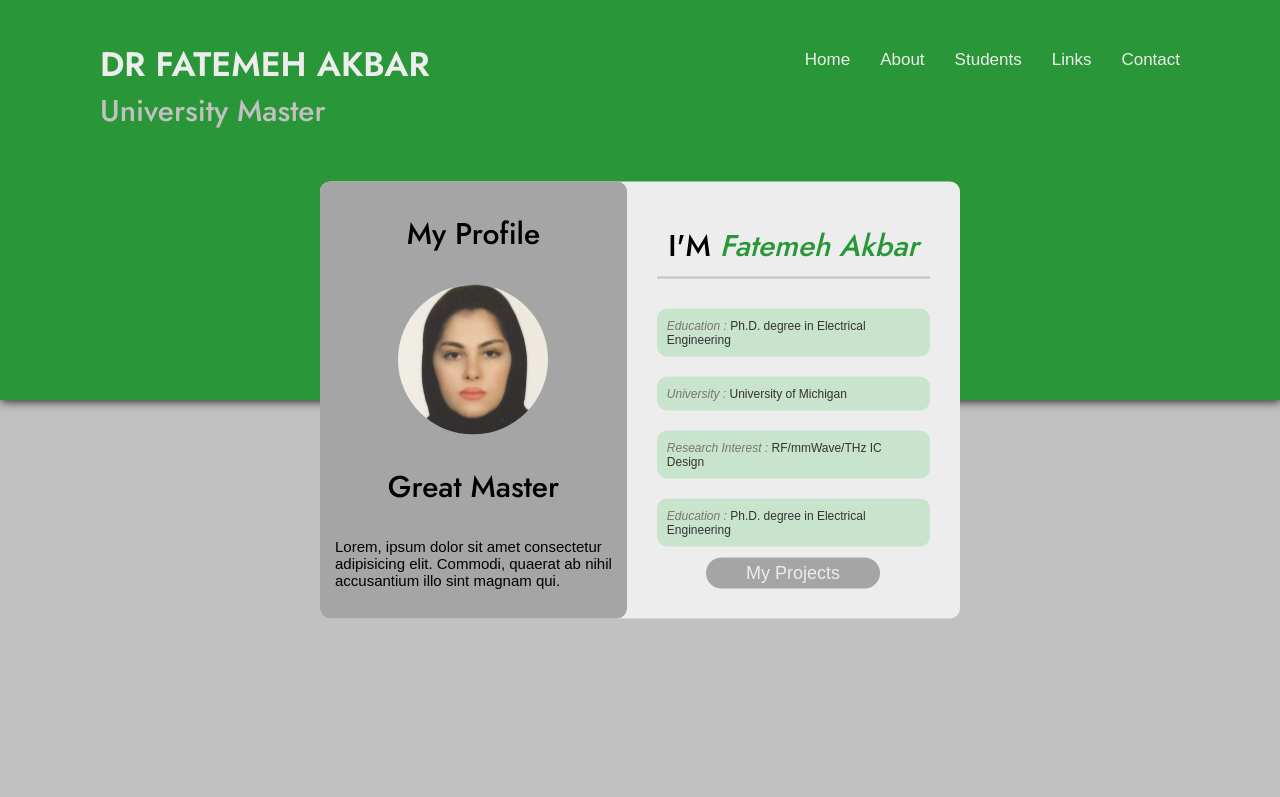
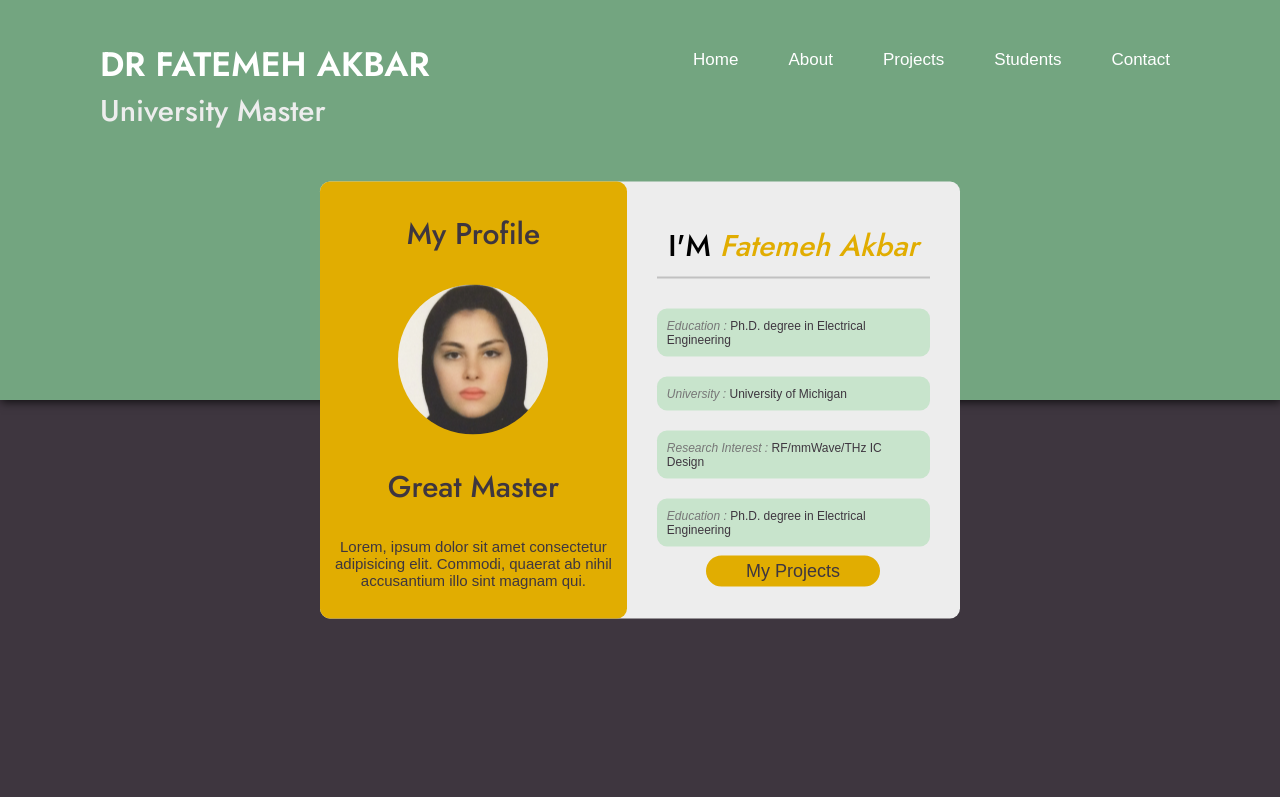
Before and after one commit to aminfallahzadeh/dr-akbar, a website: page index.html in a window 1280 px wide. Shown: the top 797 px of the page. Drawn offline with Linux system fonts and the light colour scheme; a web font is replaced by a local one.

Commit message:
first commit

```diff
--- a/css/style.css
+++ b/css/style.css
@@ -20,7 +20,7 @@ html {
   scroll-behavior: smooth; }
 
 body {
-  background-color: #c1c1c1;
+  background-color: #3e363f;
   text-size-adjust: none;
   -webkit-text-size-adjust: none;
   -moz-text-size-adjust: none;
@@ -60,7 +60,7 @@ body {
   justify-content: center;
   align-items: center; }
   .card__title {
-    background-color: #a5a5a5;
+    background-color: #e1ad01;
     width: 32rem;
     border-radius: 1rem;
     display: flex;
@@ -69,6 +69,11 @@ body {
     justify-content: center;
     align-items: center;
     padding: 3rem 1.5rem 3rem 1.5rem; }
+    .card__title h2 {
+      color: #3e363f; }
+    .card__title p {
+      color: #3e363f;
+      text-align: center; }
     .card__title--img {
       width: 15rem;
       border-radius: 50%; }
@@ -82,7 +87,7 @@ body {
         background: rgba(52, 188, 70, 0.2);
         border-radius: 1rem;
         padding: 1rem;
-        color: #333; }
+        color: #3e363f; }
         .card__body--info li span {
           font-style: italic;
           color: #777; }
@@ -98,7 +103,7 @@ body {
       padding-bottom: 1rem;
       text-align: center; }
       .card__body h2 span {
-        color: #299638;
+        color: #e1ad01;
         font-style: italic; }
 
 .btn {
@@ -116,10 +121,15 @@ body {
     -webkit-box-shadow: 1px 6px 15px 0px rgba(0, 0, 0, 0.75);
     -moz-box-shadow: 1px 6px 15px 0px rgba(0, 0, 0, 0.75); }
 
-.btn-dark {
-  background-color: #a5a5a5;
+.btn-light {
+  background-color: #e1ad01;
   border-radius: 5rem;
-  color: #ededed; }
+  color: #3e363f;
+  transition: all 0.5s;
+  overflow: hidden; }
+  .btn-light:hover {
+    background-color: transparent;
+    color: #e1ad01; }
 
 .header {
   position: relative;
@@ -134,7 +144,7 @@ body {
     width: 25rem;
     z-index: 101; }
   .header__textContainer span {
-    color: #299638; }
+    color: #73a580; }
   .header__footer {
     background-color: #34bc46;
     padding: 3.5rem;
@@ -155,7 +165,7 @@ body {
   position: relative;
   display: flex;
   flex-direction: row;
-  background-color: #299638;
+  background-color: #73a580;
   height: 40rem;
   box-shadow: 1px 2px 9px 0px rgba(0, 0, 0, 0.75);
   -webkit-box-shadow: 1px 2px 9px 0px rgba(0, 0, 0, 0.75);
@@ -165,10 +175,8 @@ body {
     left: 10rem;
     top: 4rem; }
     .navbar__title h1 {
-      color: #ededed; }
+      color: #fff; }
     .navbar__title h2 {
-      color: #c1c1c1; }
-    .navbar__title p {
       color: #ededed; }
   .navbar__links {
     display: flex;
@@ -186,10 +194,13 @@ body {
         font-size: 1.7rem; }
         .navbar__links-list li a {
           text-decoration: none;
-          color: #ededed;
-          transition: all 0.25s; }
+          color: #fff;
+          transition: all 0.5s;
+          border-radius: 1rem;
+          padding: 0.5rem 1rem; }
           .navbar__links-list li a:hover {
-            color: #c1c1c1; }
+            color: #e1ad01;
+            background-color: #3e363f; }
 
 .about {
   margin-top: 40rem; }
@@ -204,15 +215,15 @@ body {
     align-items: center;
     row-gap: 10rem; }
     .about__container--txt {
-      background-color: #ededed;
+      background-color: #c1c1c1;
       border-radius: 1rem;
       width: 80rem;
       padding: 3rem; }
       .about__container--txt h3 {
         padding-bottom: 2rem;
-        border-bottom: 2px solid #c1c1c1;
+        border-bottom: 2px solid #ededed;
         margin-bottom: 3rem;
-        color: #299638; }
+        color: #006002; }
     .about__container p {
       font-size: 2rem !important;
       line-height: 4rem;
@@ -242,9 +253,9 @@ body {
       row-gap: 2rem;
       width: 30rem;
       height: 20rem;
-      background: rgba(52, 188, 70, 0.2);
+      background-color: #73a580;
       transition: all 0.5s;
-      border: 2px solid #299638; }
+      border: 2px solid #006002; }
       .projects__container--card span {
         text-align: center;
         font-size: 1.4rem; }
@@ -253,7 +264,8 @@ body {
         border: 1px solid #777;
         border-radius: 1rem;
         padding: 1.2rem;
-        transition: all 0.5s; }
+        transition: all 0.5s;
+        color: #3e363f; }
       .projects__container--card:hover {
         transform: translateY(-0.5rem);
         border: 2px solid transparent;
@@ -261,9 +273,9 @@ body {
         -webkit-box-shadow: 1px 6px 15px 0px rgba(0, 0, 0, 0.75);
         -moz-box-shadow: 1px 6px 15px 0px rgba(0, 0, 0, 0.75); }
         .projects__container--card:hover i {
-          color: red;
+          color: #e1ad01;
           border: 1px solid transparent;
-          background-color: #a5a5a5; }
+          background-color: #3e363f; }
 
 .students {
   margin-top: 10rem; }
--- a/index.html
+++ b/index.html
@@ -25,13 +25,13 @@
                     <a href="#">Home</a>
                 </li>
                 <li>
-                    <a href="#">About</a>
+                    <a href="#about">About</a>
                 </li>
                 <li>
-                    <a href="#">Students</a>
+                    <a href="#projects">Projects</a>
                 </li>
                 <li>
-                    <a href="#">Links</a>
+                    <a href="#students">Students</a>
                 </li>
                 <li>
                     <a href="#">Contact</a>
@@ -57,13 +57,13 @@
                     <li><span>Education :</span> Ph.D. degree in Electrical Engineering</li>
                 </ul>
                 <div class="card__body--btn">
-                    <a href="#" class="btn btn-dark">My Projects</a>
+                    <a href="#projects" class="btn btn-light">My Projects</a>
                 </div>
             </div>
         </header>
     </nav>
     <main>
-        <div class="about">
+        <div class="about" id="about">
             <h1 class="heading-primary">About ME</h1>
             <div class="about__container">
                 <div class="about__container--txt">
@@ -87,7 +87,7 @@
             </div>
         </div>
 
-        <div class="projects">
+        <div class="projects" id="projects">
             <h1 class="heading-primary">Our Reasearch Topics</h1>
 
             <div class="projects__container">
@@ -142,7 +142,7 @@
             </div>
         </div>
 
-        <div class="students">
+        <div class="students" id="students">
             <h1 class="heading-primary">Students</h1>
         </div>
     </main>
```
